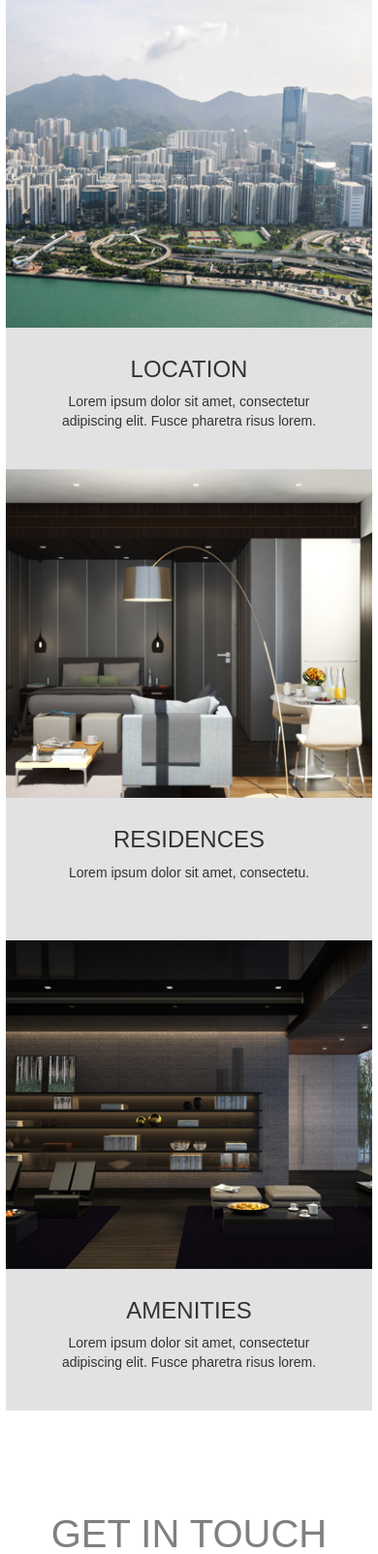
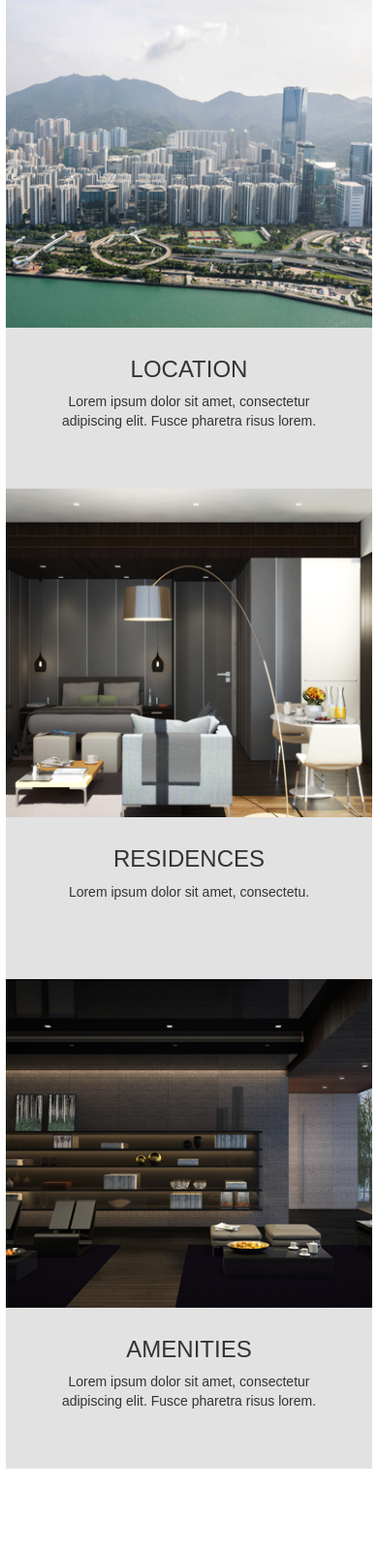
Before and after one commit to kossa/taikoo, a PHP site: page / in a window 390 px wide. Shown: the part 1892-3495 px from the top of the page at 97% size. Run offline with PHP 8.4, Linux system fonts and the light colour scheme; some web fonts are replaced.

Commit message:
Page Links - Text area height

```diff
--- a/css/style.css
+++ b/css/style.css
@@ -97,6 +97,7 @@ footer#footer a{font-family: 'proxima_nova_rgbold', sans-serif;font-size: 16px;c
 @media screen and (max-width: 991px){
     #header .navbar-nav>li>a{font-size: 15px;padding: 12px;}
     section.slider .item{height: 300px;}
+    .our-products p{height: 60px;}
 }
 @media screen and (max-width: 767px){
     .navbar-toggle{background-color: #333;}
```
